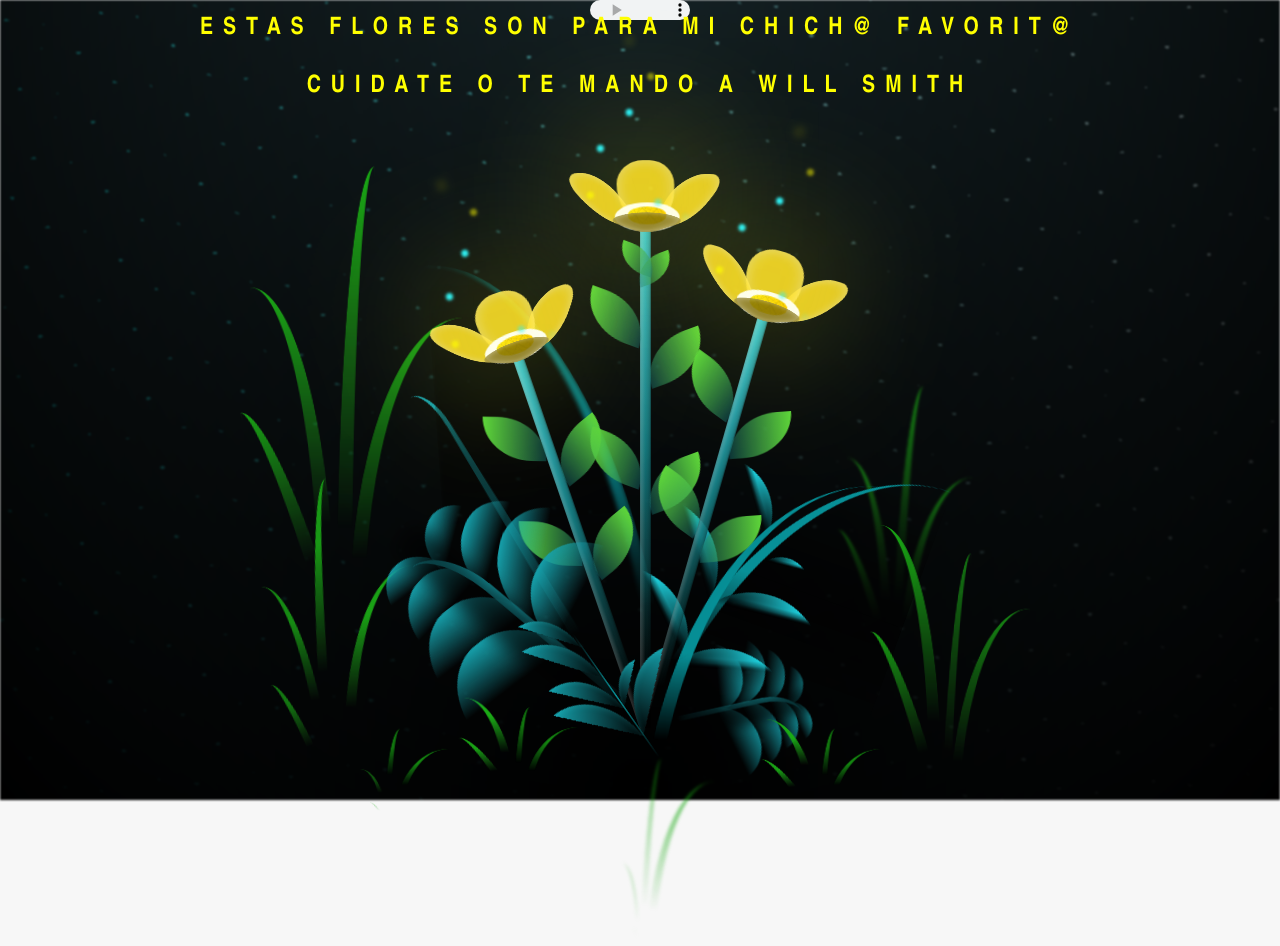
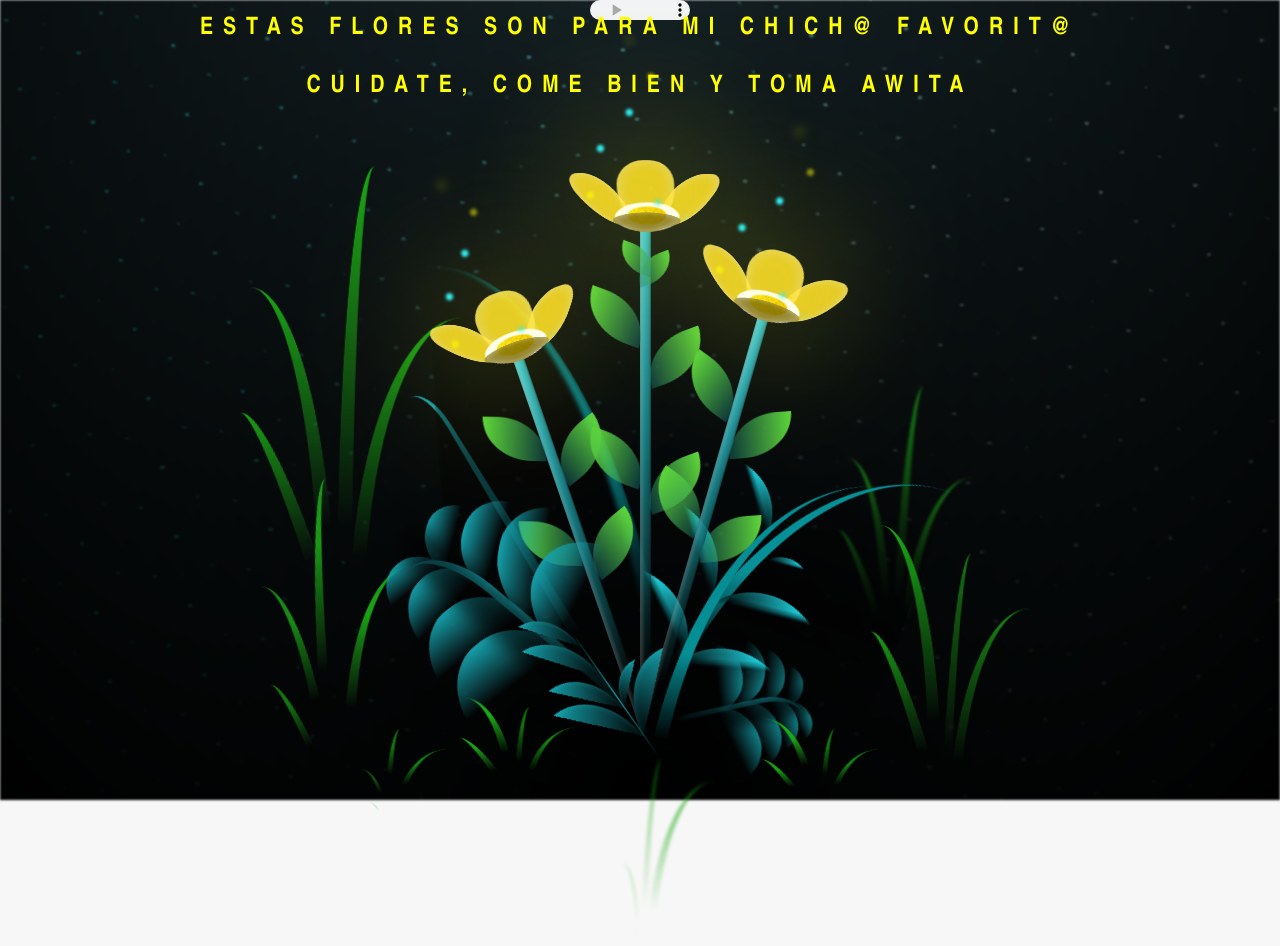
Before and after one commit to Cesar-Espinoza-Olortegui/site, a plain HTML site: page flower.html in a window 1280 px wide. Drawn offline with Linux system fonts and the light colour scheme.

Commit message:
Add files via upload

```diff
--- a/flower.html
+++ b/flower.html
@@ -14,8 +14,8 @@
 
     </div>
 
-    <h2 class="titulo">ESTAS FLORES SON PARA MI CHICH@ FAVORIT@ <br> <br>
-      CUIDATE O TE MANDO A WILL SMITH</h2>
+    <h2 class="titulo">ESTAS FLORES SON PARA MI CHICH@ FAVORIT@<br> <br>
+      CUIDATE, COME BIEN Y TOMA AWITA</h2>
     <div class="night"></div>
     <div class="flowers">
       <div class="flower flower--1">
```
